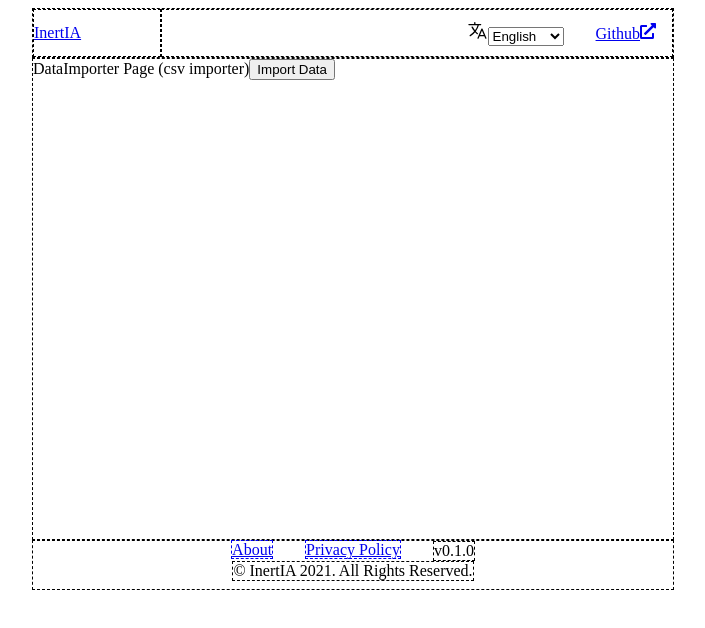
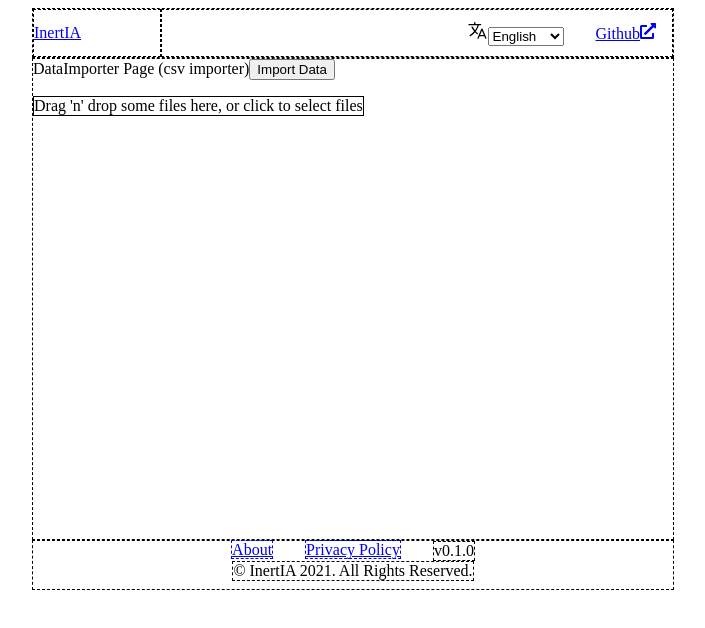
Before and after one commit to hjcian/inertia-web, a React (Create React App) app: page / in a window 1280 px wide. Shown: the top 628 px of the page, without its empty margins (287-992 px from the left). Built offline with nearby package versions, Linux system fonts and the light colour scheme.

Commit message:
feat(upload): add uploading dropzone

```diff
--- a/package.json
+++ b/package.json
@@ -8,6 +8,7 @@
     "@testing-library/user-event": "^12.8.3",
     "react": "^17.0.2",
     "react-dom": "^17.0.2",
+    "react-dropzone": "^11.3.2",
     "react-icons": "^4.2.0",
     "react-router-dom": "^5.2.0",
     "react-scripts": "4.0.3",
--- a/src/Pages/App.js
+++ b/src/Pages/App.js
@@ -1,8 +1,8 @@
 import Header from './Header/Header'
 import Footer from './Footer/Footer'
 import Content from './Content/Content'
-import { ProvideHoldings } from '../global/HoldingsContext'
-import { ProvideLang } from '../global/LanguageContext'
+import { ProvideHoldings } from '../global/context/holdings'
+import { ProvideLang } from '../global/context/language'
 import './App.css'
 
 import {
--- a/src/Pages/Content/Content.js
+++ b/src/Pages/Content/Content.js
@@ -7,7 +7,7 @@ import {
 import Dashboard from './Dashboard/Dashboard'
 import DataImporter from './DataImporter/DataImporter'
 import About from './About'
-import { useHoldings } from '../../global/HoldingsContext'
+import { useHoldings } from '../../global/context/holdings'
 import './Content.css'
 
 const NavSidebar = () => {
--- /dev/null
+++ b/src/Pages/Content/DataImporter/DataImporter.css
@@ -0,0 +1,3 @@
+.DataImporterDropzone {
+    border: 1px solid;
+}
--- a/src/Pages/Content/DataImporter/DataImporter.js
+++ b/src/Pages/Content/DataImporter/DataImporter.js
@@ -1,4 +1,42 @@
-import { useHoldings } from '../../../global/HoldingsContext'
+import React, { useCallback } from 'react'
+import { useDropzone } from 'react-dropzone'
+
+import { useHoldings } from '../../../global/context/holdings'
+
+import './DataImporter.css'
+
+function FileDropzone () {
+  const onDrop = useCallback(acceptedFiles => {
+    // Do something with the files
+    console.log(acceptedFiles)
+    acceptedFiles.forEach((file) => {
+      const reader = new FileReader()
+
+      reader.onabort = () => console.log('file reading was aborted')
+      reader.onerror = () => console.log('file reading has failed')
+      reader.onload = () => {
+      // Do whatever you want with the file contents
+        const binaryStr = reader.result
+        console.log(binaryStr)
+      }
+      reader.readAsArrayBuffer(file)
+    })
+  }, [])
+  const { getRootProps, getInputProps, isDragActive } = useDropzone({ onDrop })
+
+  return (
+    <div {...getRootProps()}>
+      <input {...getInputProps()} />
+      <p className='DataImporterDropzone'>
+        {
+          isDragActive
+            ? 'Drop the files here ...'
+            : "Drag 'n' drop some files here, or click to select files"
+        }
+      </p>
+    </div>
+  )
+}
 
 const DataImporter = () => {
   const { updateHoldings } = useHoldings()
@@ -12,6 +50,9 @@ const DataImporter = () => {
       }}
       > Import Data
       </button>
+      <div>
+        <FileDropzone />
+      </div>
     </div>
   )
 }
--- a/src/Pages/Header/Header.js
+++ b/src/Pages/Header/Header.js
@@ -1,7 +1,7 @@
 import { FaExternalLinkAlt } from 'react-icons/fa'
 import { IoLanguageOutline } from 'react-icons/io5'
 
-import { useLang, supportedLangs } from '../../global/LanguageContext'
+import { useLang, supportedLangs } from '../../global/context/language'
 
 const Header = () => {
   const { lang, switchLang } = useLang()
```
Also changed, not shown: src/global/context/holdings.js (renamed from src/global/HoldingsContext.js), src/global/context/language.js (renamed from src/global/LanguageContext.js), 1 other file (tests, documents, lock files or other folders).
